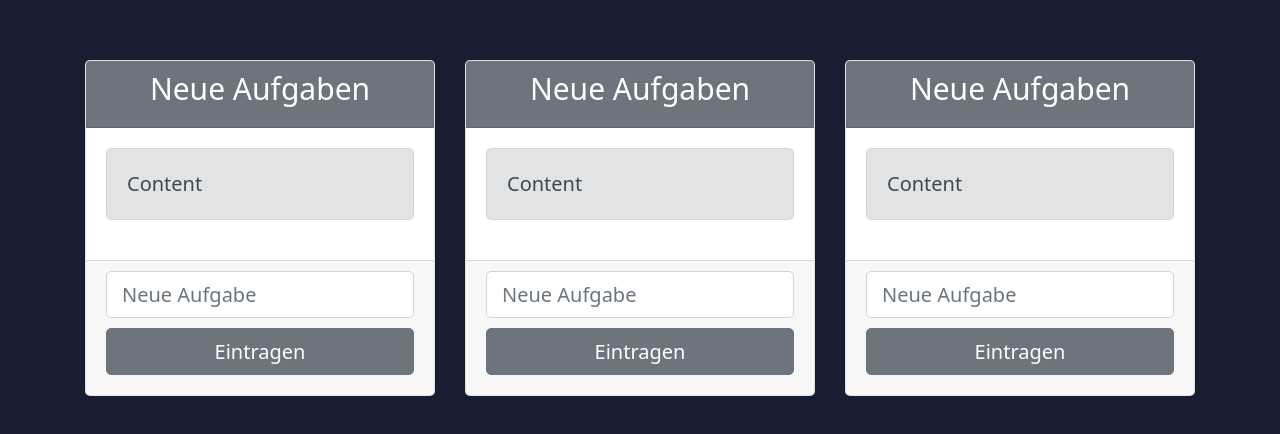
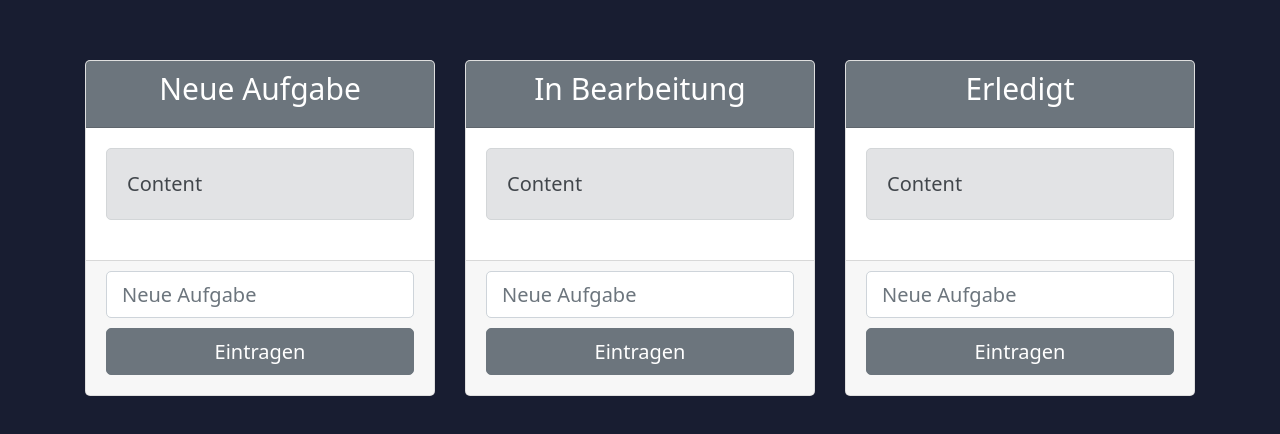
Before and after one commit to DevContinue/daily_tasks, a Vue app: page / in a window 1280 px wide. Shown: the top 434 px of the page. Built offline with nearby package versions, Linux system fonts and the light colour scheme.

Commit message:
statusCards

```diff
--- a/src/App.vue
+++ b/src/App.vue
@@ -1,8 +1,13 @@
 <template>
   <div class="container mt-5">
     <div class="row">
-      <div class="col-4" v-for="i in 3" :key="i">
-        <StatusCard />
+      <div class="col-4" v-for="statusCard in statusCards" :key="statusCard.status">
+        <StatusCard
+          :title="statusCard.title"
+          :titleClass="statusCard.titleClass"
+          :status="statusCard.status"
+          :newTasks="statusCard.newtasks"
+        />
       </div>
     </div>
   </div>
@@ -30,6 +35,26 @@
           status: 0,
         },
       ],
+      statusCards: [
+        {
+          title: "Neue Aufgabe",
+          titleClasses: "bg-secondary text-white",
+          newtasks: true,
+          status: 0,
+        },
+        {
+          title: "In Bearbeitung",
+          titleClasses: "bg-primary text-white",
+          newtasks: false,
+          status: 1,
+        },
+        {
+          title: "Erledigt",
+          titleClasses: "bg-success text-white",
+          newtasks: false,
+          status: 2,
+        }
+      ]
     };
   },
   methods: {
--- a/src/components/StatusCard.vue
+++ b/src/components/StatusCard.vue
@@ -1,7 +1,7 @@
 <template>
   <div class="card">
     <div class="card-header text-center bg-secondary text-white" >
-      <h4>Neue Aufgaben</h4>
+      <h4>{{ title }}</h4>
     </div>
     <div class="card-body">
       <Task />
@@ -22,6 +22,12 @@
     Task,
     NewTask,
   },
+  props: {
+    title: String,
+    titleClasses: String,
+    newTasks: Boolean,
+    status: Number,
+  }
 };
 </script>
 
```
